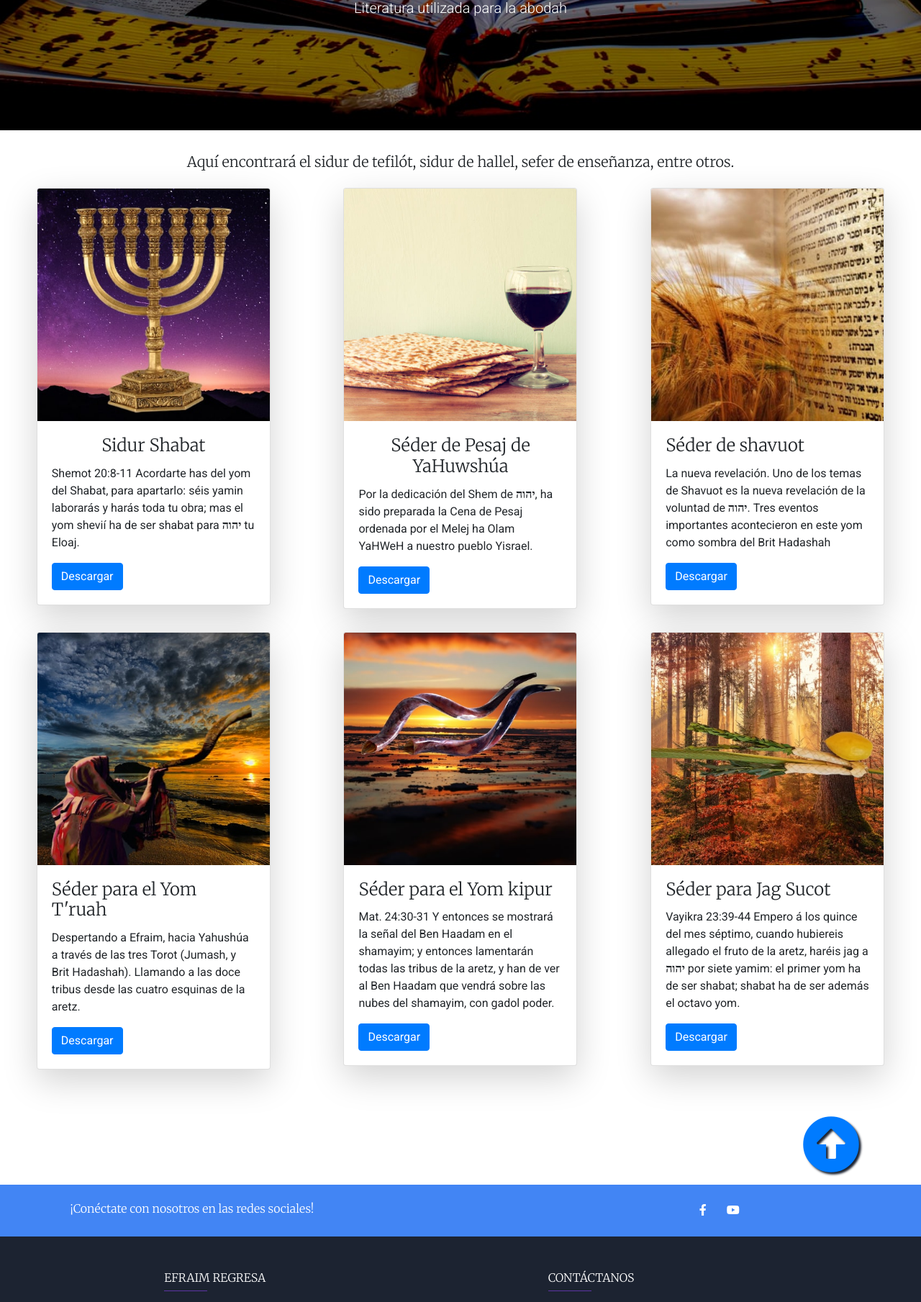
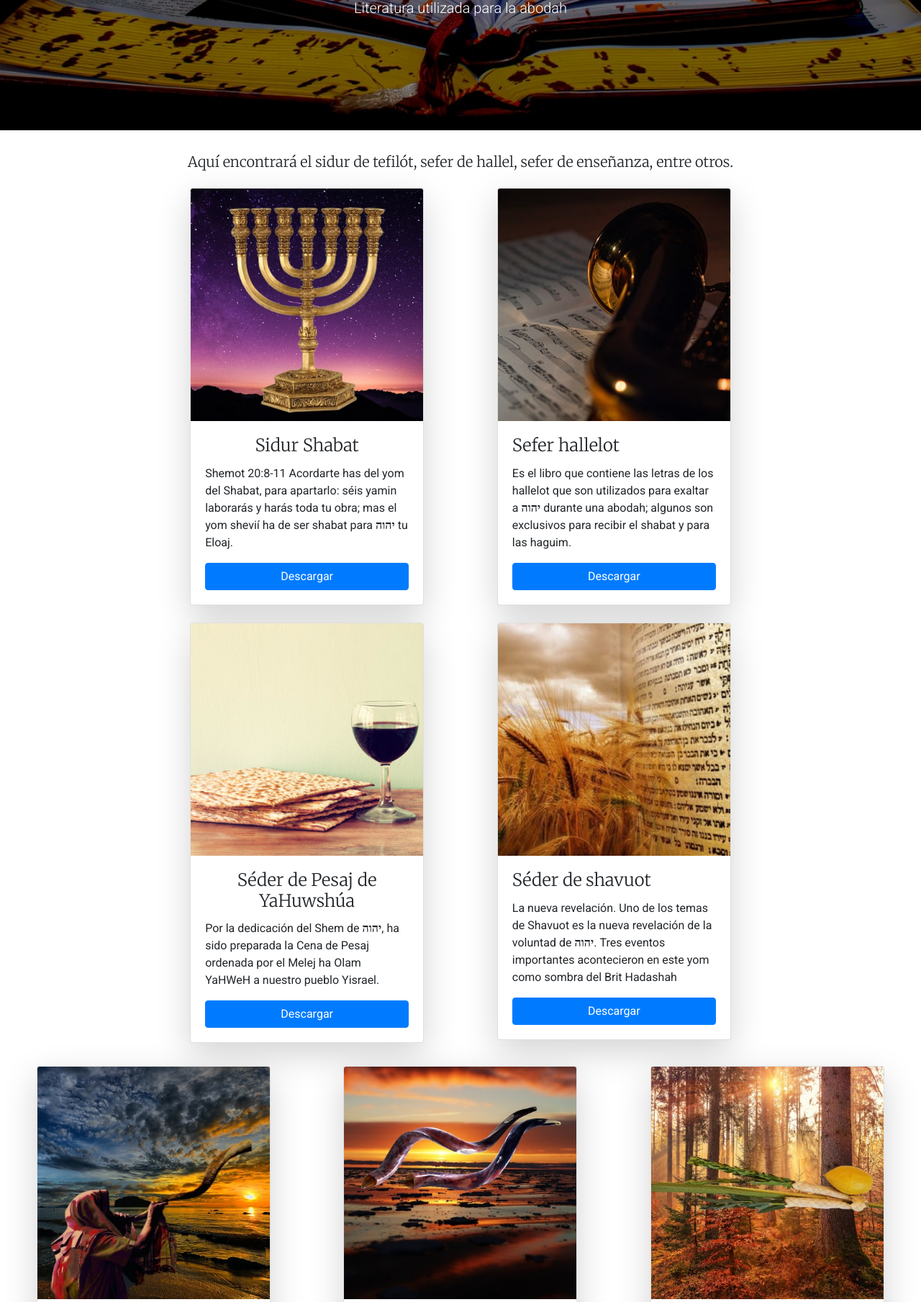
Before and after one commit to alrom7/efraimregresa.org, a PHP site: page /sidurim.php in a window 1280 px wide. Shown: the part 219-2028 px from the top of the page at 72% size. Run offline with PHP 8.4, Linux system fonts and the light colour scheme; some libraries are stand-ins or nearby versions.

Commit message:
sefer-le-halelot-1-92

```diff
--- a/sidurim.php
+++ b/sidurim.php
@@ -24,13 +24,17 @@ style="background-image: url('img/banner/sidurim.jpg');
 
 
 <div class="container-fluid py-3">
-  <h5 class="py-3 text-center">Aquí encontrará el sidur de tefilót, sidur de hallel, sefer de enseñanza, entre otros.</h5>
+  <h5 class="py-3 text-center">Aquí encontrará el sidur de tefilót, sefer de hallel, sefer de enseñanza, entre otros.</h5>
 
-  <!-- Grid row !-->
+  <!-- Grid row-1 !-->
   <div class="row">
 
+  <!--Grid column -->
+  <div class="col-lg-2 col-md-12 mb-4">
+  </div> <!-- End column !-->
+
   <!--Grid column-->
-  <div class="col-lg-4 col-md-12 mb-4 ">
+  <div class="col-lg-4 col-md-6 mb-4 ">
   <!-- Begin card !-->
   <div class="card shadow-lg mx-auto" style="width:325px">
     <img class="card-img-top" src="img/sidurim/shabat.jpg" alt="Card image" style="width:100%">
@@ -39,10 +43,40 @@ style="background-image: url('img/banner/sidurim.jpg');
      <p>Shemot 20:8-11 Acordarte has del yom del Shabat, para
 apartarlo: séis yamin laborarás y harás toda tu obra; mas el
 yom shevií ha de ser shabat para <b>יהוה</b> tu Eloaj.
-	</p>
-      <a href="pdf/sidur-shabat2020.pdf" class="btn btn-primary stretched-link" target="_blank">Descargar</a>
+  </p>
+      <a href="pdf/sidur-shabat2020.pdf" class="btn btn-primary stretched-link mx-auto d-block" target="_blank">Descargar</a>
     </div>
   </div> <!-- End card !-->
+  </div> <!-- End column !-->
+
+
+  <!--Grid column-->
+  <div class="col-lg-4 col-md-6 mb-4">
+  <!-- Begin card !-->
+  <div class="card shadow-lg mx-auto" style="width:325px">
+    <img class="card-img-top" src="img/sidurim/hallel.jpg" alt="Card image" style="width:100%">
+    <div class="card-body">
+      <h4 class="card-title">Sefer hallelot</h4>
+      <p>Es el libro que contiene las letras de los hallelot que son utilizados para exaltar a <b>יהוה</b> durante una abodah; algunos son exclusivos para recibir el shabat y para las haguim.
+      </p>
+      <a href="pdf/sefer-le-halelot-1-92.pdf" class="btn btn-primary stretched-link mx-auto d-block" target="_blank">Descargar</a>
+    </div>
+  </div> <!-- End card !-->
+  </div> <!-- End column !-->
+
+  <!--Grid column -->
+  <div class="col-lg-2 col-md-12 mb-4">
+  </div> <!-- End column !-->
+
+  </div> <!-- End row-1 !-->
+
+
+
+  <!-- Grid row-2 !-->
+  <div class="row">
+
+  <!--Grid column -->
+  <div class="col-lg-2 col-md-12 mb-4">
   </div> <!-- End column !-->
 
   <!--Grid column-->
@@ -54,7 +88,7 @@ yom shevií ha de ser shabat para <b>יהוה</b> tu Eloaj.
       <h4 class="card-title text-center">Séder de Pesaj de YaHuwshúa</h4>
      <p>Por la dedicación del Shem de <b>יהוה</b>, ha sido preparada la Cena de Pesaj ordenada por el Melej ha Olam YaHWeH a nuestro pueblo Yisrael.
 	</p>
-      <a href="pdf/sidur-pesaj.pdf" class="btn btn-primary stretched-link" target="_blank">Descargar</a>
+      <a href="pdf/sidur-pesaj.pdf" class="btn btn-primary stretched-link mx-auto d-block" target="_blank">Descargar</a>
     </div>
   </div> <!-- End card !-->
   </div> <!-- End column !-->
@@ -68,14 +102,18 @@ yom shevií ha de ser shabat para <b>יהוה</b> tu Eloaj.
       <h4 class="card-title">Séder de shavuot</h4>
      <p>La nueva revelación. Uno de los temas de Shavuot es la nueva revelación de la voluntad de <b>יהוה</b>. Tres eventos importantes acontecieron en este yom como sombra del Brit Hadashah
 	</p>
-      <a href="pdf/sidur-shavuot.pdf" class="btn btn-primary stretched-link" target="_blank">Descargar</a>
+      <a href="pdf/sidur-shavuot.pdf" class="btn btn-primary stretched-link mx-auto d-block" target="_blank">Descargar</a>
     </div>
   </div> <!-- End card !-->
   </div> <!-- End column !-->
 
-  </div> <!-- End row !-->
+  <!--Grid column -->
+  <div class="col-lg-2 col-md-12 mb-4">
+  </div> <!-- End column x!-->
 
-  <!-- Grid row2 !-->
+  </div> <!-- End row-2 !-->
+
+  <!-- Grid row-3 !-->
   <div class="row py-2">
 
   <!--Grid column-->
@@ -86,7 +124,7 @@ yom shevií ha de ser shabat para <b>יהוה</b> tu Eloaj.
     <div class="card-body">
       <h4 class="card-title">Séder para el Yom T'ruah</h4>
      <p>Despertando a Efraim, hacia Yahushúa a través de las tres Torot (Jumash, y Brit Hadashah). Llamando a las doce tribus desde las cuatro esquinas de la aretz.</p>
-      <a href="pdf/sidur-yom-teruah.pdf" class="btn btn-primary stretched-link" target="_blank">Descargar</a>
+      <a href="pdf/sidur-yom-teruah.pdf" class="btn btn-primary stretched-link mx-auto d-block" target="_blank">Descargar</a>
     </div>
   </div> <!-- End card !-->
   </div> <!-- End column !-->
@@ -100,7 +138,7 @@ yom shevií ha de ser shabat para <b>יהוה</b> tu Eloaj.
       <h4 class="card-title">Séder para el Yom kipur</h4>
      <p> Mat. 24:30-31 Y entonces se mostrará la señal del Ben Haadam en el shamayim; y entonces lamentarán todas las tribus de la aretz, y han de ver al Ben Haadam que vendrá sobre las nubes del shamayim, con gadol poder.
 	</p>
-      <a href="pdf/2020/2020-sidur-yom-kipur.pdf" class="btn btn-primary stretched-link" target="_blank">Descargar</a>
+      <a href="pdf/2020/2020-sidur-yom-kipur.pdf" class="btn btn-primary stretched-link mx-auto d-block" target="_blank">Descargar</a>
     </div>
   </div> <!-- End card !-->
   </div> <!-- End column !-->
@@ -114,12 +152,12 @@ yom shevií ha de ser shabat para <b>יהוה</b> tu Eloaj.
       <h4 class="card-title">Séder para Jag Sucot</h4>
      <p>Vayikra 23:39-44 Empero á los quince del mes séptimo, cuando hubiereis allegado el fruto de la aretz, haréis jag a <b>יהוה</b> por siete yamim: el primer yom ha de ser shabat; shabat ha de ser además el octavo yom.
 	 </p>
-      <a href="pdf/sidur-sucot.pdf" class="btn btn-primary stretched-link" target="_blank">Descargar</a>
+      <a href="pdf/sidur-sucot.pdf" class="btn btn-primary stretched-link mx-auto d-block" target="_blank">Descargar</a>
     </div>
   </div> <!-- End card !-->
   </div> <!-- End column !-->
 
-  </div> <!-- End row2 !-->
+  </div> <!-- End row-3 !-->
 </div>   <!-- End container !-->
 
 
```
Also changed, not shown: img/sidurim/hallel.jpg (added), 1 other file.
